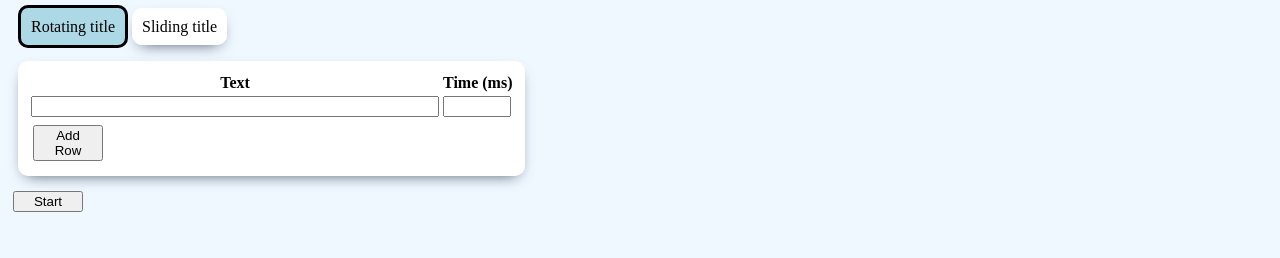
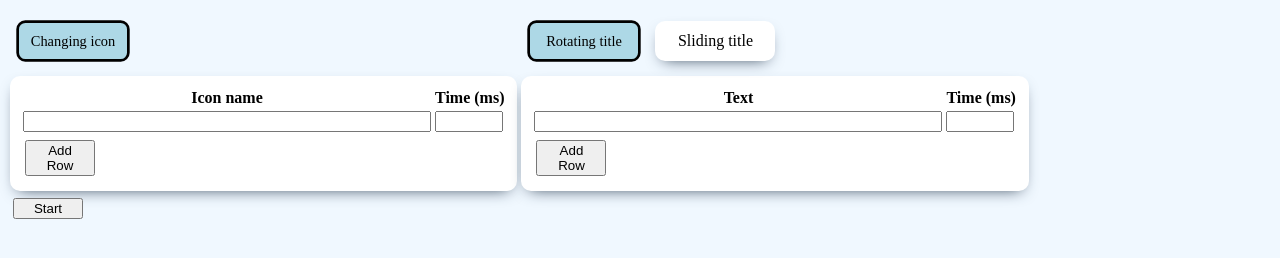
Before and after one commit to QuarkNerd/ChangeTheTitle, a plain HTML site: page index.html in a window 1280 px wide. Drawn offline with Linux system fonts and the light colour scheme.

Commit message:
create panel for changing icon

```diff
--- a/index.html
+++ b/index.html
@@ -8,6 +8,23 @@
     <div>
       <div></div>
 
+      <div class="changer">
+        <div class="changing-icons">
+          <label class="panel" for="icon">Changing icon</label>
+          <div class="panel">
+            <table style="width:100%" class="changing-icon">
+              <tr>
+                <th>Icon name</th>
+                <th class="input">Time (ms)</th>
+              </tr>
+              <tr>
+                <td><input type="text"></input></td>
+                <td><input type="text"></input></td>
+              </tr>
+            </table>
+            <button class="changing-icon" onclick="addRow('changing-icon')">Add Row</button>
+          </div>
+        </div>
         <div class="changing-title">
           <input checked name="title" type="radio" id="rotating">
           <label class="panel" for="rotating">Rotating title</label>
@@ -37,6 +54,7 @@
             </table>
           </div>
         </div>
+      </div>
 
       <button onclick="execute()" id="start">Start</button>
       <button class="invisible" onclick="terminate()" id="stop">Stop</button>
@@ -48,8 +66,17 @@
       background-color: aliceblue;
     }
 
+    .changer {
+      display: flex;
+      flex-wrap: wrap;
+    }
+
+    div.panel {
+      width: fit-content;
+      margin: 2px;
+    }
+
     .panel {
-      width: fit-content;
       border-radius: 10px;
 
       padding: 10px;
@@ -67,15 +94,21 @@
     }
 
     .changing-title {
-      padding: 10px;
-    }
-
-    .changing-title .panel {
-      margin-top: 25px;
+      /* padding: 10px; */
     }
 
     .invisible {
       display: none;
+    }
+
+    label {
+      display: inline-block;
+      width: 100px;
+      height: 20px;
+      margin: 10px 2px;
+
+      line-height: 20px;
+      text-align: center;
     }
 
     td input {
@@ -100,7 +133,8 @@
     }
 
     input#rotating:checked ~ label[for="rotating"],
-    input#sliding:checked ~ label[for="sliding"] {
+    input#sliding:checked ~ label[for="sliding"],
+    label[for="icon"] {
       transform: scale(0.9);
       box-shadow: none;
       background-color: lightblue;
```
Lines whose indentation alone changed are shown as unchanged.
